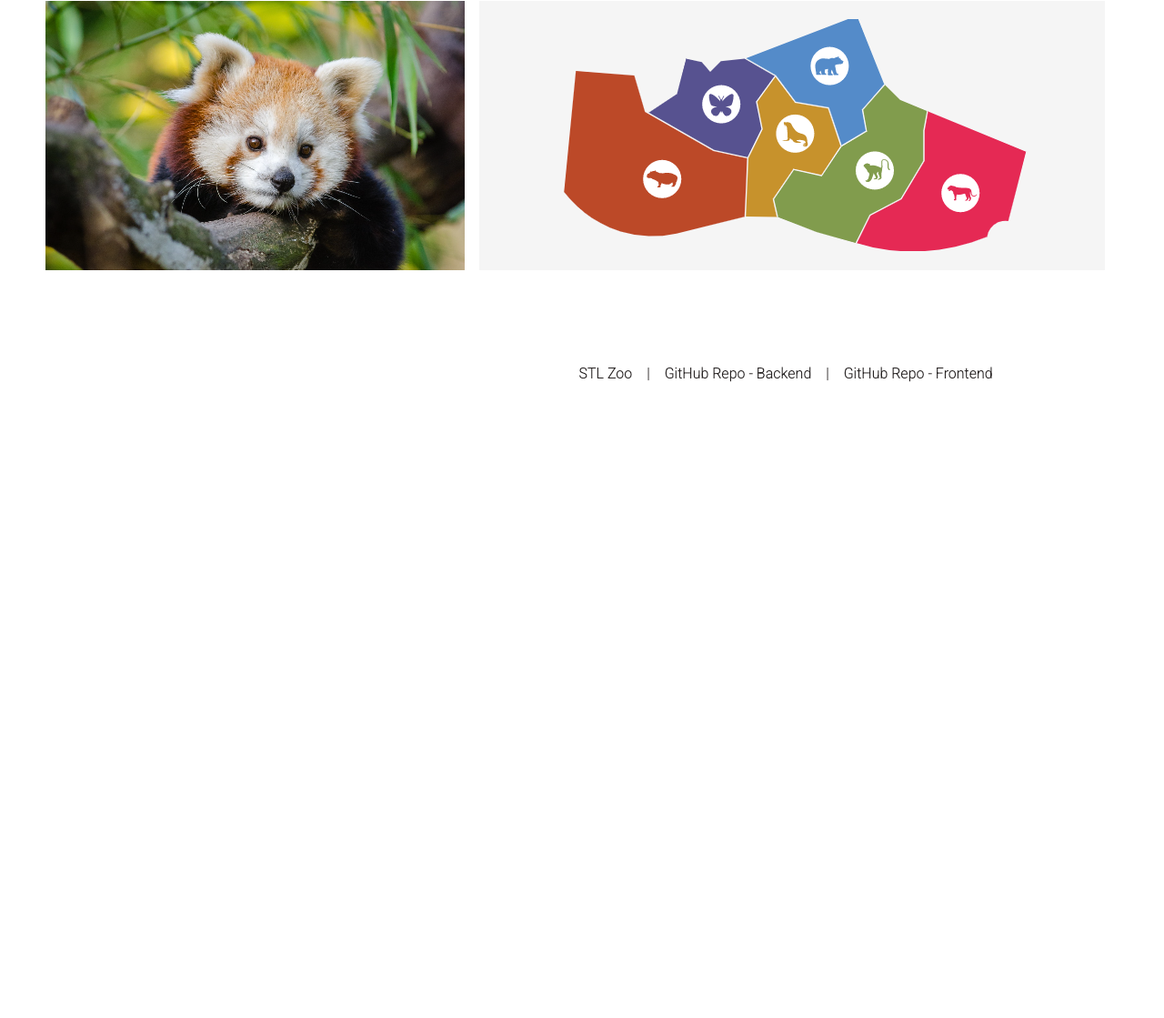
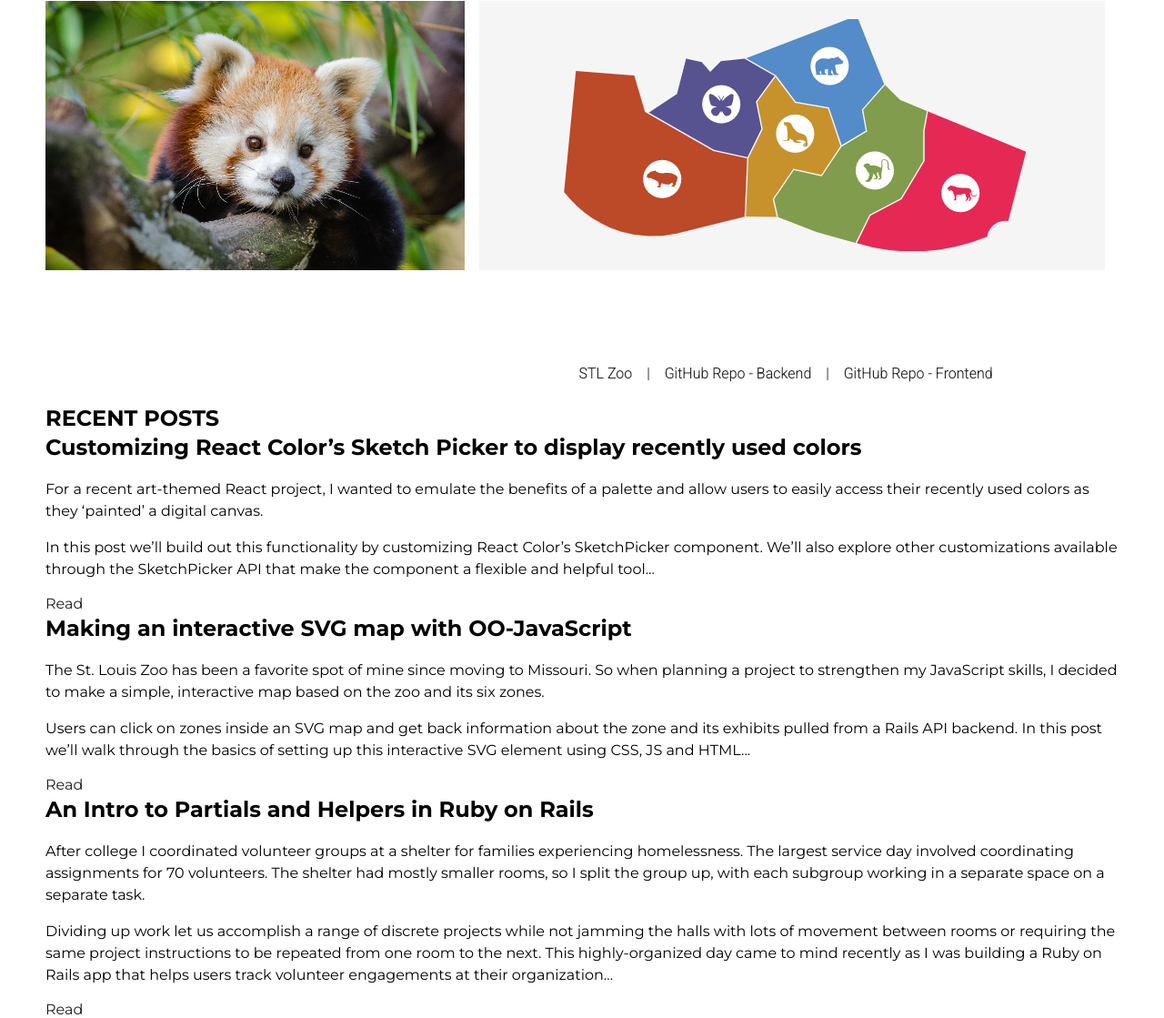
Before and after one commit to staceymck/portfolio, a plain HTML site: page index.html in a window 1280 px wide. Shown: the part 6972-8091 px from the top of the page at 91% size. Before the commit the page ends 7417 px from the top, so only its background shows below. Drawn offline with nearby package versions, Linux system fonts and the light colour scheme; no server answers.

Commit message:
add recent post content

```diff
--- a/index.html
+++ b/index.html
@@ -178,13 +178,37 @@
       </div>
     </section>
   </div>
+  <section id="design">
+    <!-- <h1>Design</h1>
+    <div class="card-container">
+      <div class="card card--large">
+        <img class="card__img" src="assets/tribute-2019.png" />
+        <div class="card__text">
 
-
-  <section id="design">
-
+        </div>
+      </div>
+    </div> -->
   </section>
   <section id="posts">
-
+    <h1>Recent Posts</h1>
+    <div class="post-block">
+      <h2>Customizing React Color’s Sketch Picker to display recently used colors</h2>
+      <p>For a recent art-themed React project, I wanted to emulate the benefits of a palette and allow users to easily access their recently used colors as they ‘painted’ a digital canvas.</p>
+      <p>In this post we’ll build out this functionality by customizing React Color’s SketchPicker component. We’ll also explore other customizations available through the SketchPicker API that make the component a flexible and helpful tool...</p>
+      <a class="btn btn--primary" href="https://staceymck.medium.com/customizing-react-colors-sketch-picker-to-display-recently-used-colors-b1eb09724ed6">Read</a>
+    </div>
+    <div class="post-block">
+      <h2>Making an interactive SVG map with OO-JavaScript</h2>
+      <p>The St. Louis Zoo has been a favorite spot of mine since moving to Missouri. So when planning a project to strengthen my JavaScript skills, I decided to make a simple, interactive map based on the zoo and its six zones.</p>
+      <p>Users can click on zones inside an SVG map and get back information about the zone and its exhibits pulled from a Rails API backend. In this post we’ll walk through the basics of setting up this interactive SVG element using CSS, JS and HTML...</p>
+      <a class="btn btn--primary" href="https://staceymck.medium.com/making-an-interactive-svg-map-with-oo-javascript-2c5abc73481c">Read</a>
+    </div>
+    <div class="post-block">
+      <h2>An Intro to Partials and Helpers in Ruby on Rails</h2>
+      <p>After college I coordinated volunteer groups at a shelter for families experiencing homelessness. The largest service day involved coordinating assignments for 70 volunteers. The shelter had mostly smaller rooms, so I split the group up, with each subgroup working in a separate space on a separate task.</p>
+      <p>Dividing up work let us accomplish a range of discrete projects while not jamming the halls with lots of movement between rooms or requiring the same project instructions to be repeated from one room to the next. This highly-organized day came to mind recently as I was building a Ruby on Rails app that helps users track volunteer engagements at their organization...</p>
+      <a class="btn btn--primary" href="https://staceymck.medium.com/an-intro-to-partials-and-helpers-in-ruby-on-rails-10d62d85da24">Read</a>
+    </div>
   </section>
   <!-- <section id="contact">
     <div class="wave-divider">
```
